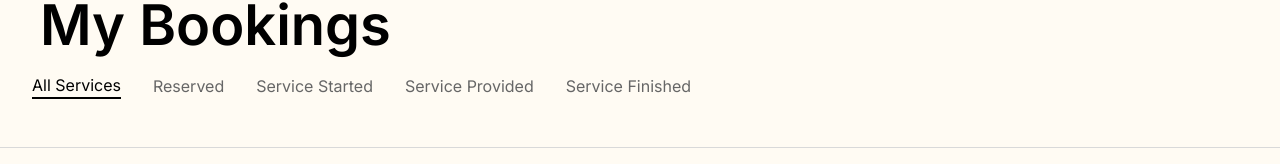
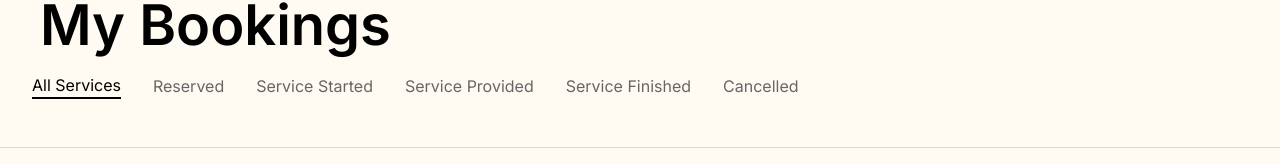
Before and after one commit to JitVmro/car-rental-app, an Angular app in the folder frontend/: page /bookings in a window 1280 px wide. Shown: the part 147-311 px from the top of the page. Built offline with nearby package versions, Linux system fonts and the light colour scheme.

Commit message:
Minor Fixes

```diff
--- a/frontend/src/app/features/bookings-section/bookings-section.component.html
+++ b/frontend/src/app/features/bookings-section/bookings-section.component.html
@@ -34,6 +34,11 @@ Service Provided</a>
 class="cursor-pointer"
 [ngClass]="{' text-black border-b-2':active === 4,
             ' text-[#666]':active!==4}"> Service Finished</a>
+<a (click)="setActive(5)"
+class="cursor-pointer"
+[ngClass]="{' text-black border-b-2':active === 5,
+            ' text-[#666]':active!==5}"> Cancelled </a>
+
 </section>
 
 <!-- Cards Section -->
--- a/frontend/src/app/features/bookings-section/bookings-section.component.ts
+++ b/frontend/src/app/features/bookings-section/bookings-section.component.ts
@@ -55,6 +55,10 @@ export class BookingsSectionComponent {
     if (index === 4) {
       this.filteredBookings = this.bookings.filter(booking => booking.state === BookingState.FinishedBooking);
     }
+
+    if (index === 5) {
+      this.filteredBookings = this.bookings.filter(booking => booking.state === BookingState.Cancelled);
+    }
   }
 
   isActive(index: number) {
```
